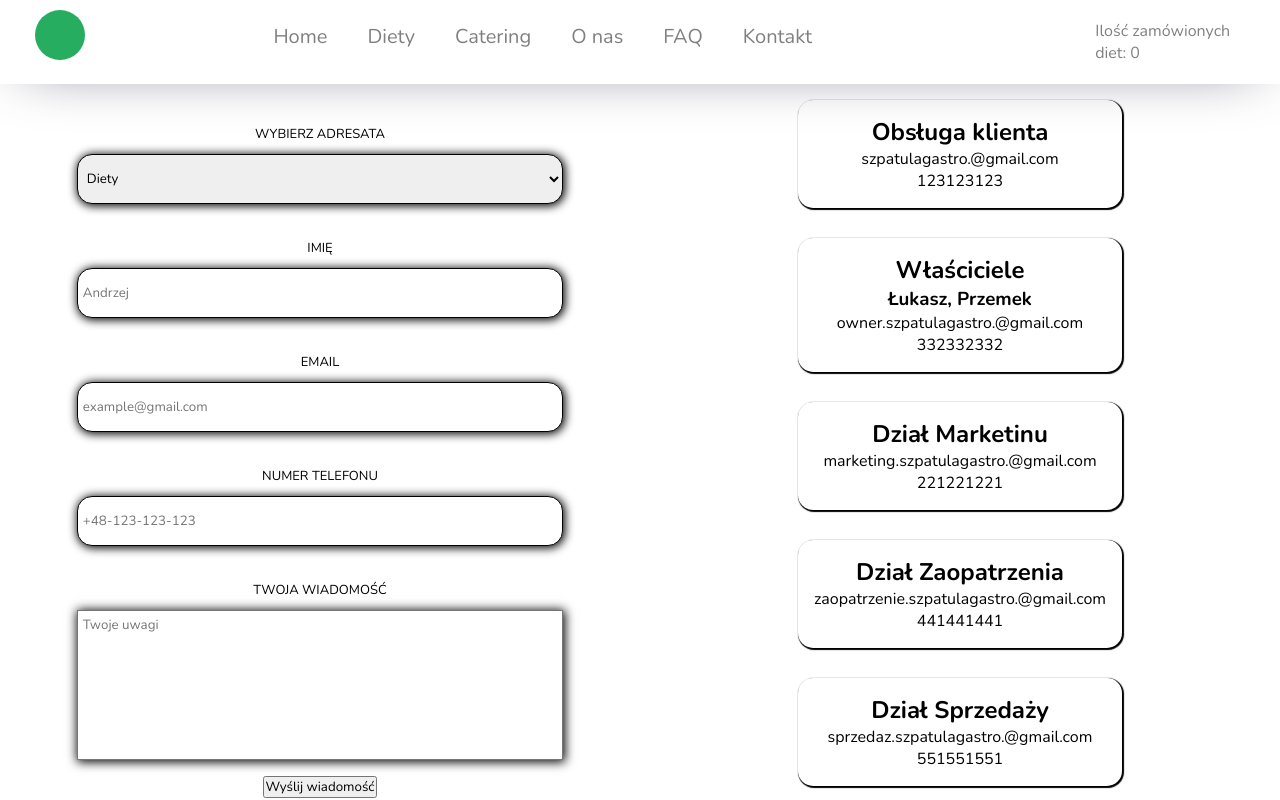
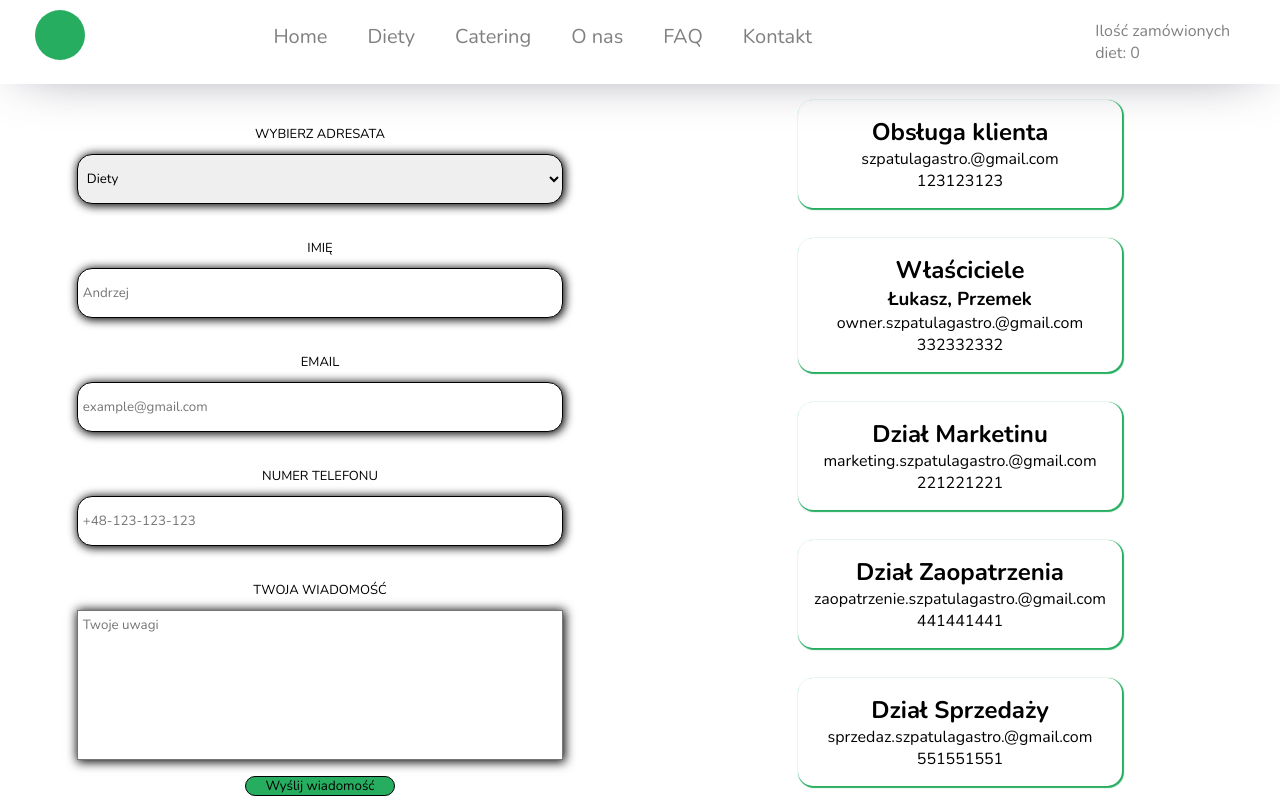
Before and after one commit to lobarzanek/vue-catering-web, a Vue app: page /contact in a window 1280 px wide. Shown: the top 800 px of the page. Built offline with nearby package versions, Linux system fonts and the light colour scheme; data requests are answered from the project's data file.

Commit message:
Change box-shadown and button
Change button in contact
Change color of box-shadow in contactus

```diff
--- a/src/components/content/contact/Contact.vue
+++ b/src/components/content/contact/Contact.vue
@@ -136,6 +136,7 @@ input,
   padding: 5px;
   box-shadow: 1px 1px 10px 1px black;
 }
+
 textarea {
   width: 80%;
   height: 150px;
@@ -143,7 +144,20 @@ textarea {
   padding: 5px;
 }
 .send {
+  width: 150px;
+  height: 20px;
+  justify-content: center;
   margin: auto;
   display: flex;
+  border: 1px groove black;
+  border-radius: 20px;
+  background-color: #26ad60;
+  transition: 500ms;
+}
+
+.send:hover{
+  color: white;
+  background-color: #435334;
+  transition: 500ms;
 }
 </style>
--- a/src/components/content/contact/Contactus.vue
+++ b/src/components/content/contact/Contactus.vue
@@ -41,6 +41,6 @@ defineProps({
     display: flexbox;
     border-radius: 15px;
     margin-bottom: 30px;
-    box-shadow: 1px 1px 1px 1px black;
+    box-shadow: 1px 1px 1px 1px #26ad60;
 }
 </style>
```
